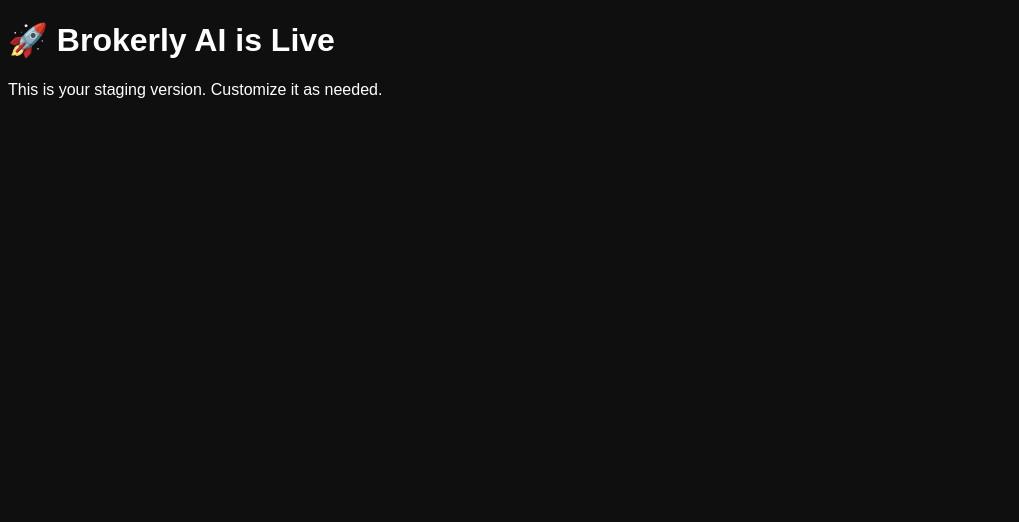
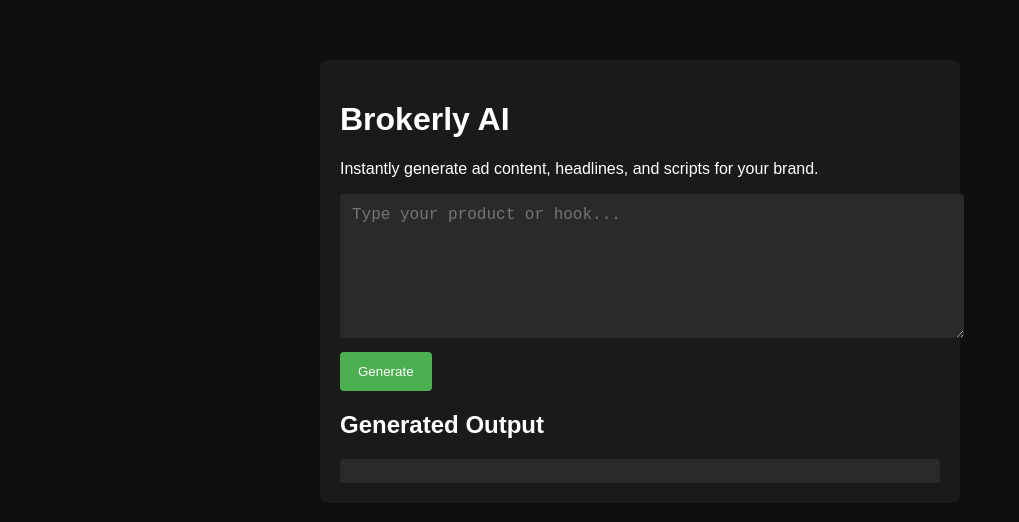
Before and after one commit to Brokerly-ai/Brokerly-AI, a plain HTML site: page index.html in a window 1280 px wide. Shown: the whole page, without its empty margins (0-1019 px from the left). Drawn offline with Linux system fonts and the light colour scheme.

Commit message:
Add files via upload

```diff
--- a/index.html
+++ b/index.html
@@ -7,8 +7,14 @@
   <link rel="stylesheet" href="style.css" />
 </head>
 <body>
-    <h1>🚀 Brokerly AI is Live</h1>
-    <p>This is your staging version. Customize it as needed.</p>
+  <div class="container">
+    <h1>Brokerly AI</h1>
+    <p>Instantly generate ad content, headlines, and scripts for your brand.</p>
+    <textarea id="input" placeholder="Type your product or hook..."></textarea>
+    <button onclick="generate()">Generate</button>
+    <h2>Generated Output</h2>
+    <div id="output"></div>
+  </div>
   <script src="script.js"></script>
 </body>
 </html>
--- a/script.js
+++ b/script.js
@@ -1 +1,12 @@
-console.log('Brokerly AI Loaded');
+
+function generate() {
+  const input = document.getElementById('input').value;
+  const output = document.getElementById('output');
+  if (!input.trim()) {
+    output.innerText = 'Please enter something first.';
+    return;
+  }
+
+  // Simulated AI response
+  output.innerText = '🧠 Generating caption for: "' + input + '"\n\n' + '“Unlock your potential with Brokerly AI.”';
+}
--- a/style.css
+++ b/style.css
@@ -1 +1,43 @@
-body { font-family: sans-serif; background-color: #0F0F0F; color: white; }
+
+body {
+  font-family: Arial, sans-serif;
+  background-color: #0F0F0F;
+  color: #ffffff;
+  margin: 0;
+  padding: 0;
+}
+.container {
+  max-width: 600px;
+  margin: 60px auto;
+  padding: 20px;
+  background-color: #1a1a1a;
+  border-radius: 8px;
+}
+textarea {
+  width: 100%;
+  height: 120px;
+  padding: 12px;
+  border-radius: 4px;
+  font-size: 16px;
+  margin-bottom: 10px;
+  background-color: #2a2a2a;
+  color: white;
+  border: none;
+}
+button {
+  background-color: #4CAF50;
+  color: white;
+  padding: 12px 18px;
+  border: none;
+  border-radius: 4px;
+  cursor: pointer;
+}
+button:hover {
+  background-color: #45a049;
+}
+#output {
+  margin-top: 20px;
+  background-color: #2a2a2a;
+  padding: 12px;
+  border-radius: 4px;
+}
```
Lines whose indentation alone changed are shown as unchanged.
